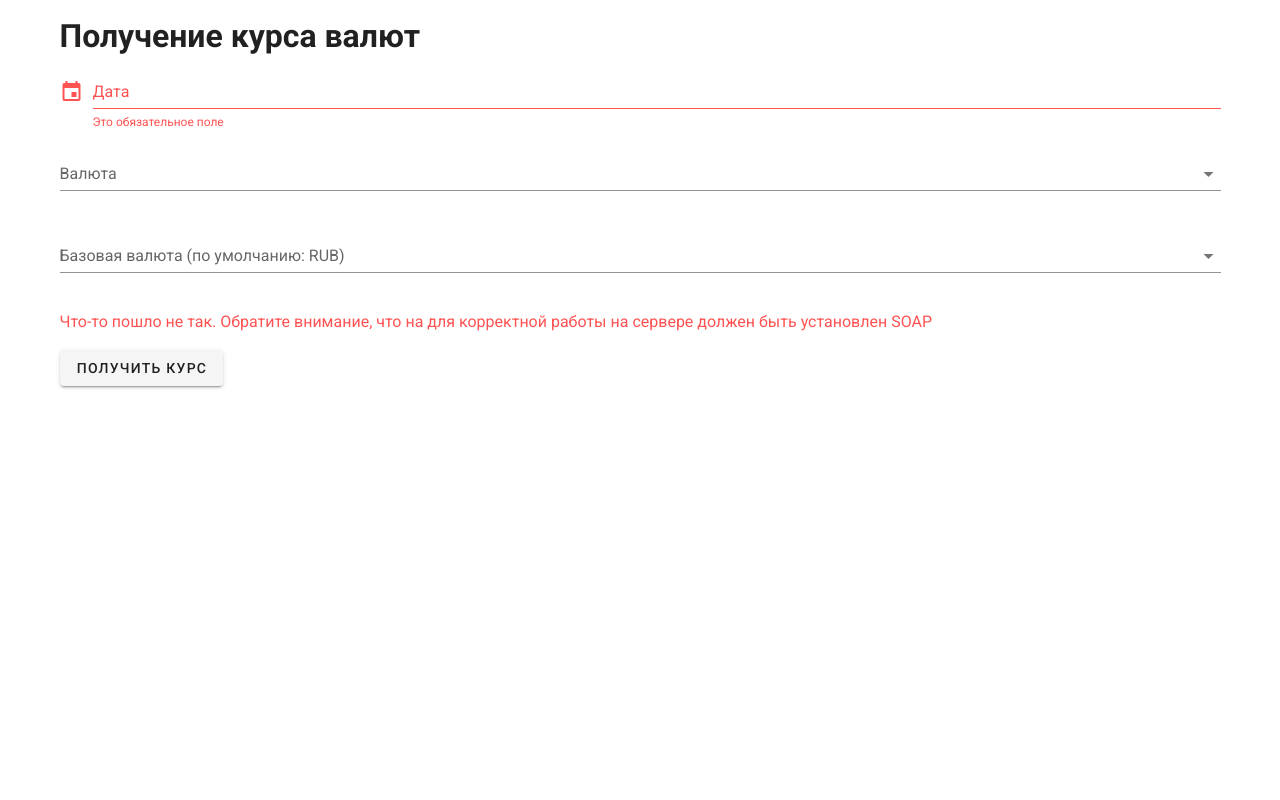
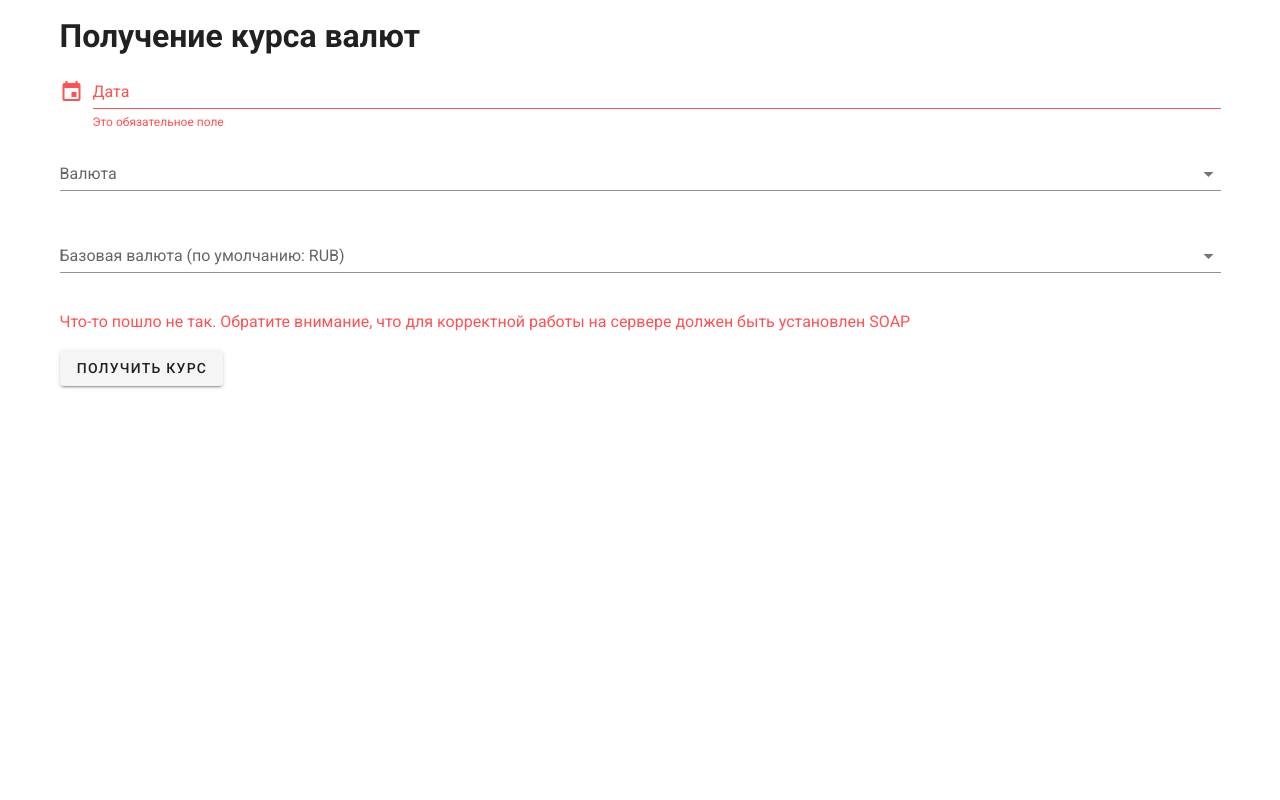
Before and after one commit to Merkushin-AY/cbr, a PHP site: page / in a window 1280 px wide. Run offline with PHP 8.4, Linux system fonts and the light colour scheme; data that the repository does not hold is empty; some libraries are stand-ins or nearby versions.

Commit message:
Cbr minor fixes (styles, toFixed)

```diff
--- a/components/app.php
+++ b/components/app.php
@@ -57,7 +57,7 @@
                             item-value="value"
                             label="Базовая валюта (по умолчанию: RUB)"
                             single-line
-                            clearable="true"
+                            :clearable="true"
                         ></v-select>
                     </div>
 
@@ -84,7 +84,7 @@
                             <div class="rate_main" v-show="mainRate.length">
                                 {{mainRate}}
                             </div>
-                            <div class="rate_diff" v-show="diffRate.length" class="{green: diffRateIsPositive}">
+                            <div class="rate_diff" v-show="diffRate.length" :class="{'green--text': diffRateIsPositive}">
                                 {{diffRate}}
                             </div>
                         </div>
--- a/css/main.css
+++ b/css/main.css
@@ -12,10 +12,6 @@
     right: 0;
     color: #ff5252;
 }
-.rate_diff.green {
-    color: #4caf50;
-}
-
 
 .apiError {
     color: #ff5252;
--- a/js/main.js
+++ b/js/main.js
@@ -38,7 +38,7 @@ new Vue({
                 })
                 .catch(e => {
                     console.error('Catched:', e);
-                    this.apiError = 'Что-то пошло не так. Обратите внимание, что на для корректной работы на сервере должен быть установлен SOAP';
+                    this.apiError = 'Что-то пошло не так. Обратите внимание, что для корректной работы на сервере должен быть установлен SOAP';
                 });
         },
 
@@ -61,7 +61,7 @@ new Vue({
                 })
                 .catch(e => {
                     console.error('Catched:', e);
-                    this.apiError = 'Что-то пошло не так. Обратите внимание, что на для корректной работы на сервере должен быть установлен SOAP';
+                    this.apiError = 'Что-то пошло не так. Обратите внимание, что для корректной работы на сервере должен быть установлен SOAP';
                 });
         },
 
@@ -87,14 +87,14 @@ new Vue({
                         this.diffRateIsPositive = this.diffRate > 0;
                         this.diffRate = this.diffRate.toFixed(4);
 
-                        this.mainRate = result.data[1].Vcurs.toFixed(4);
+                        this.mainRate = Number(result.data[1].Vcurs).toFixed(4);
                     } else {
                         this.apiError = result.error;
                     }
                 })
                 .catch(e => {
                     console.error('Catched:', e);
-                    this.apiError = 'Что-то пошло не так. Обратите внимание, что на для корректной работы на сервере должен быть установлен SOAP';
+                    this.apiError = 'Что-то пошло не так. Обратите внимание, что для корректной работы на сервере должен быть установлен SOAP';
                 });
         },
 
```
